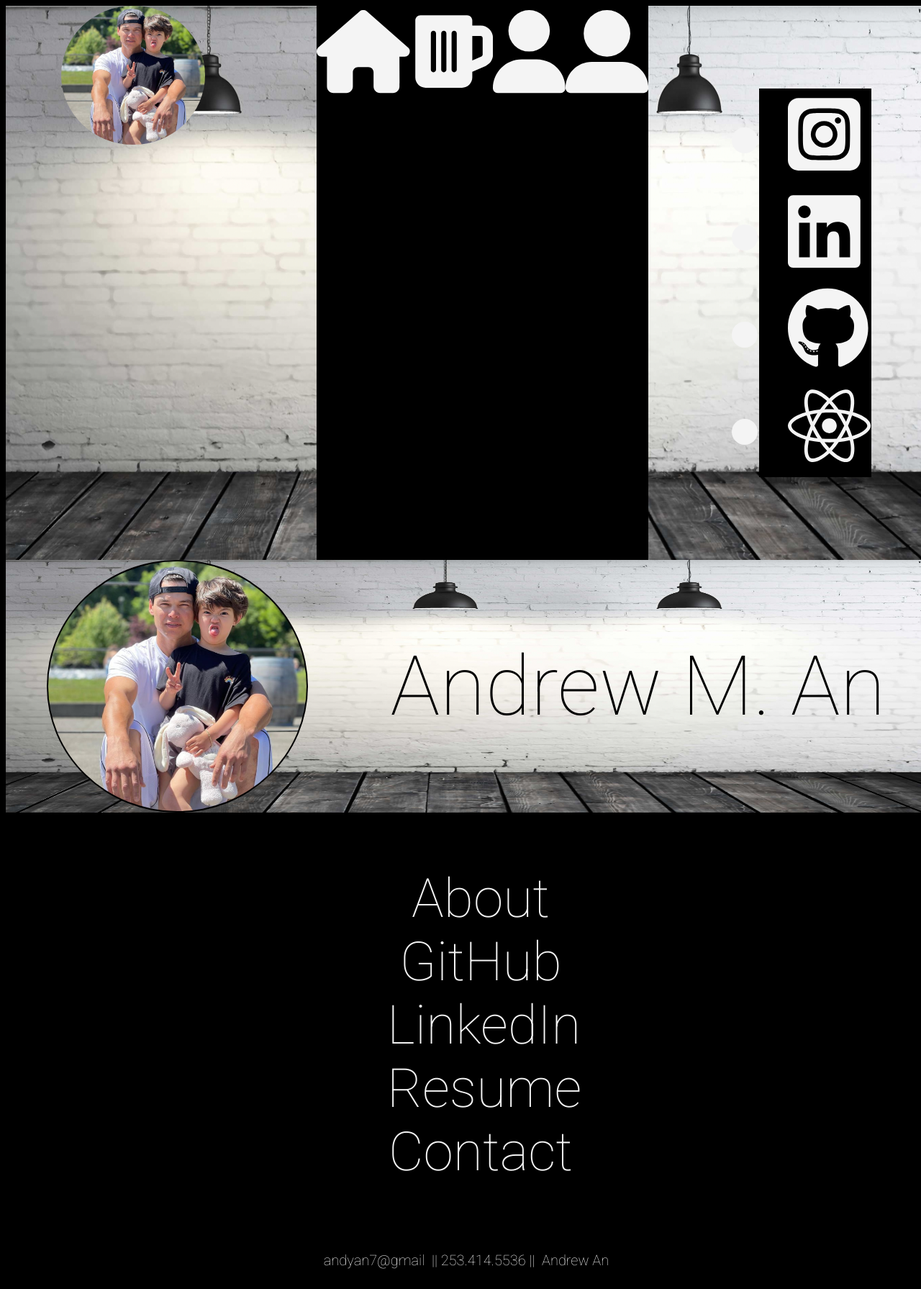
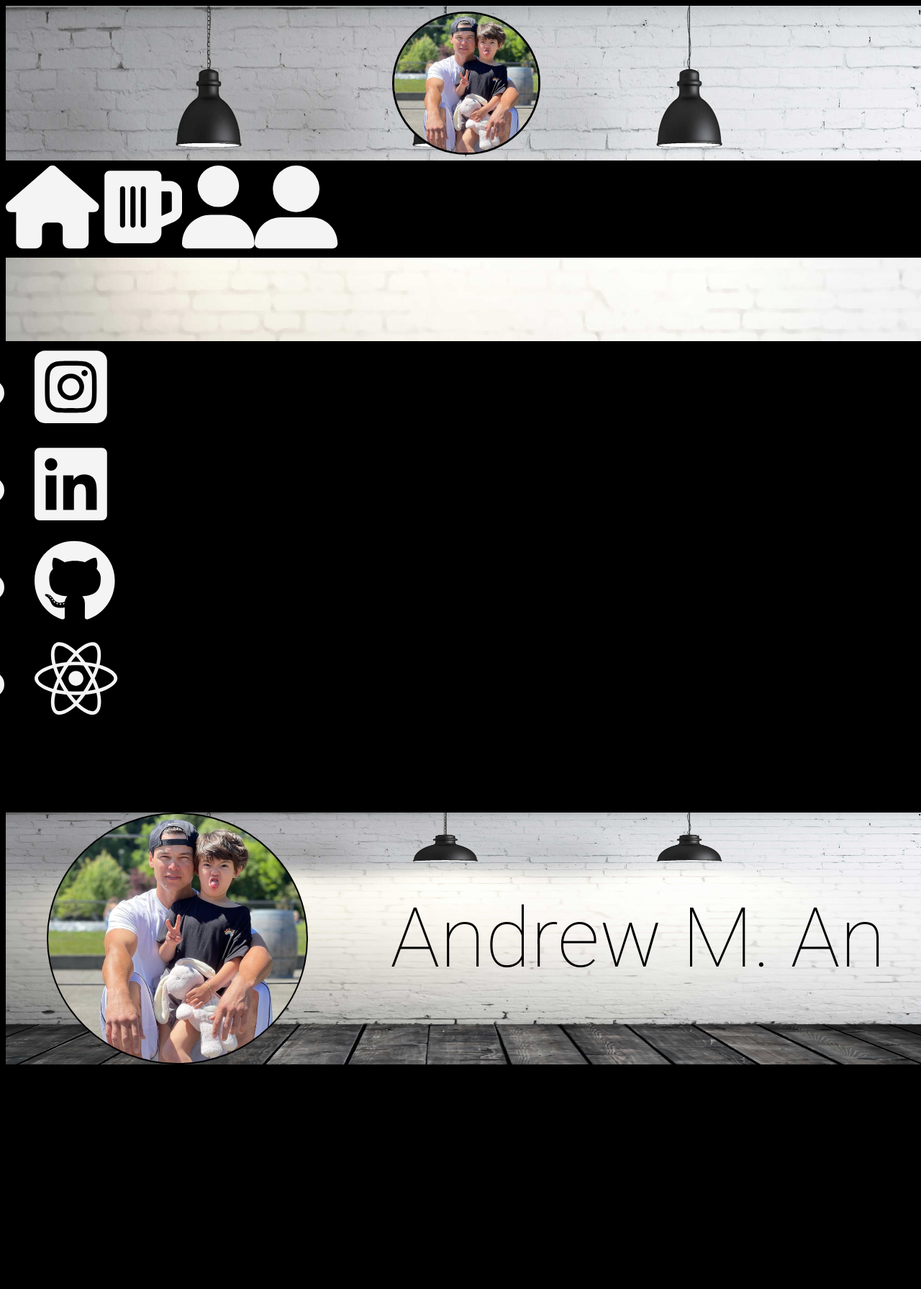
Before and after one commit to AndyAn7/react-portfolio, a React (Create React App) app: page /#/ in a window 1280 px wide. Shown: the whole page at 72% size. After the commit the page ends 1487 px from the top, so only its background shows below. Built offline with nearby package versions, Linux system fonts and the light colour scheme.

Commit message:
real react

```diff
--- a/src/components/Header/index.scss
+++ b/src/components/Header/index.scss
@@ -3,12 +3,12 @@ header {
     .intro {
         background-image: url('../../assets/images/bg.jpg');
         background-size: 100% 100%;
-        background-position: center;
-        background-repeat: no-repeat;
+        // background-position: center;
+        // background-repeat: no-repeat;
         display:flex;
-        justify-content: space-around;
-        min-height: 100% ;
-        min-width: 100%;
+        // justify-content: space-around;
+        // min-height: 100% ;
+        // min-width: 100%;
     }
 
     .intro img {
--- a/src/components/Home/index.js
+++ b/src/components/Home/index.js
@@ -1,12 +1,12 @@
 import React from 'react';
 import './index.scss';
 import 'animate.css';
-import Links from '../Links';
+// import Links from '../Links';
 
 const Home = () => {
     return (
         <>
-            <Links />
+            {/* <Links /> */}
         </>
     )
 }
--- a/src/components/Layout/index.js
+++ b/src/components/Layout/index.js
@@ -1,14 +1,14 @@
 import './index.scss';
 import { Outlet } from 'react-router-dom';
 import Header from '../Header';
-import Footer from '../Footer';
+// import Footer from '../Footer';
 
 const Layout = () => {
     return (
         <>
             <Header />
                 <Outlet />
-            <Footer />
+            {/* <Footer /> */}
         </>
     )
 }
--- a/src/components/Links/index.js
+++ b/src/components/Links/index.js
@@ -1,15 +1,15 @@
-import './index.scss';
+// import './index.scss';
 
 const Links = () => {
     return (
         <>
             <nav className="main">
                 <ul>
-                    <li><a href="About">About</a></li>
+                    {/* <li><a href="About">About</a></li>
                     <li><a href="https://github.com/AndyAn7">GitHub</a></li>
                     <li><a href="https://www.linkedin.com/in/andyrooh/">LinkedIn</a></li>
                     <li><a href="https://docs.google.com/document/d/1T_nu1e2clPNrkOOHCq9DoOZ30ZFxOZcLNMuRUtM9EHo/edit?usp=sharing">Resume</a></li>
-                    <li><a href="mailto: andyan7@gmail.com">Contact</a></li>
+                    <li><a href="mailto: andyan7@gmail.com">Contact</a></li> */}
                 </ul>
             </nav>
         </>
--- a/src/components/Links/index.scss
+++ b/src/components/Links/index.scss
@@ -1,22 +1,26 @@
-.main {
-    font-size: 75px;
-    display: flex;
-    flex-direction: column;
-    width: 300px;
-    margin:auto;
-    text-align: center;
+// .main {
+//     font-size: 75px;
+//     display: flex;
+//     flex-direction: column;
+//     width: 300px;
+//     margin:auto;
+//     text-align: center;
 
-    li:hover {
-        transform: scale(1.3);
-        transition: all ease-out 2.0s;
-        cursor: pointer;
-        background: none;
-    }
+//     li:hover {
+//         transform: scale(1.3);
+//         transition: all ease-out 2.0s;
+//         cursor: pointer;
+//         background: none;
+//     }
 
-    li {
-        list-style: none;
-        a {
-            text-decoration: none;
-        }
-    }
+//     li {
+//         list-style: none;
+//         a {
+//             text-decoration: none;
+//         }
+//     }
+// }
+
+a{
+    display: none
 }
--- a/src/components/Nav/index.scss
+++ b/src/components/Nav/index.scss
@@ -4,7 +4,7 @@
     background-size: 100% 100%;
     background-position: center;
     background-repeat: no-repeat;
-    display:flex;
+    display:i block;
     justify-content: space-around;
     min-height: 100% ;
     min-width: 100%;
@@ -23,7 +23,7 @@
     }
     .logo {
         display: block;
-        // padding: 8px 0;
+        padding: 8px 0;
         background: none;
 
         img {
@@ -39,77 +39,80 @@
                 margin: auto;
                 max-width: 28vw;
                 max-height: 40vw;
+                border-style: solid;
+                border-width: 3px;
+                border-color: black;
             }
         }
         nav {
             display:block;
             text-align: center;
-            position: absolute;
-            height: 210px;
+            position: relative;
+            height: 20px;
             top: 50%;
             margin-top: -120px;
             width: 100%;
 
             a {
-                font-size:22px;
-                // color: white;
-                display: block;
-                line-height: 51px;
-                position: relative;
-                text-decoration: none;
+                // font-size:22px;
+                // // color: white;
+                // display: block;
+                // line-height: 51px;
+                // position: relative;
+                // text-decoration: none;
 
                 i {
                     transition: all 0.3s ease-out;
                 }
 
                 &:hover {
-                    color:black;
+                    // color:black;
 
                     svg {
                         opacity: 8;
                     }
 
                     &:after {
-                        content: '';
-                        font-size: 9px;
-                        letter-spacing: 2px;
-                        position: absolute;
-                        bottom: 0;
-                        display: block;
-                        width: 100%;
-                        text-align: center;
-                        opacity: 0;
-                        transition: all .3s ease-out
+                        // content: '';
+                        // font-size: 9px;
+                        // letter-spacing: 2px;
+                        // position: absolute;
+                        // bottom: 0;
+                        // display: block;
+                        // width: 100%;
+                        // text-align: center;
+                        // opacity: 0;
+                        // transition: all .3s ease-out
                     }
 
-                    &:first-child {
-                        &::after {
-                            content: 'HOME';
-                        }
-                    }
-                }
+                //     &:first-child {
+                //         &::after {
+                //             content: 'HOME';
+                //         }
+                //     }
+                // }
 
-                a:about-link{
-                    &::after {
-                        content: 'ABOUT';
-                    }
-                }
+                // a:about-link{
+                //     &::after {
+                //         content: 'ABOUT';
+                //     }
+                // }
 
-                a:contact-link{
-                    &::after {
-                        content: 'CONTACT';
-                    }
-                }
+                // a:contact-link{
+                //     &::after {
+                //         content: 'CONTACT';
+                //     }
+                // }
 
-                a.active {
-                    svg {
-                        color: blue;
+                // a.active {
+                //     svg {
+                //         color: blue;
                     }
                 }
             }
         }
     }
-}
+// }
 
     // display: inherit;
     // margin: 0 0.5rem;
```
